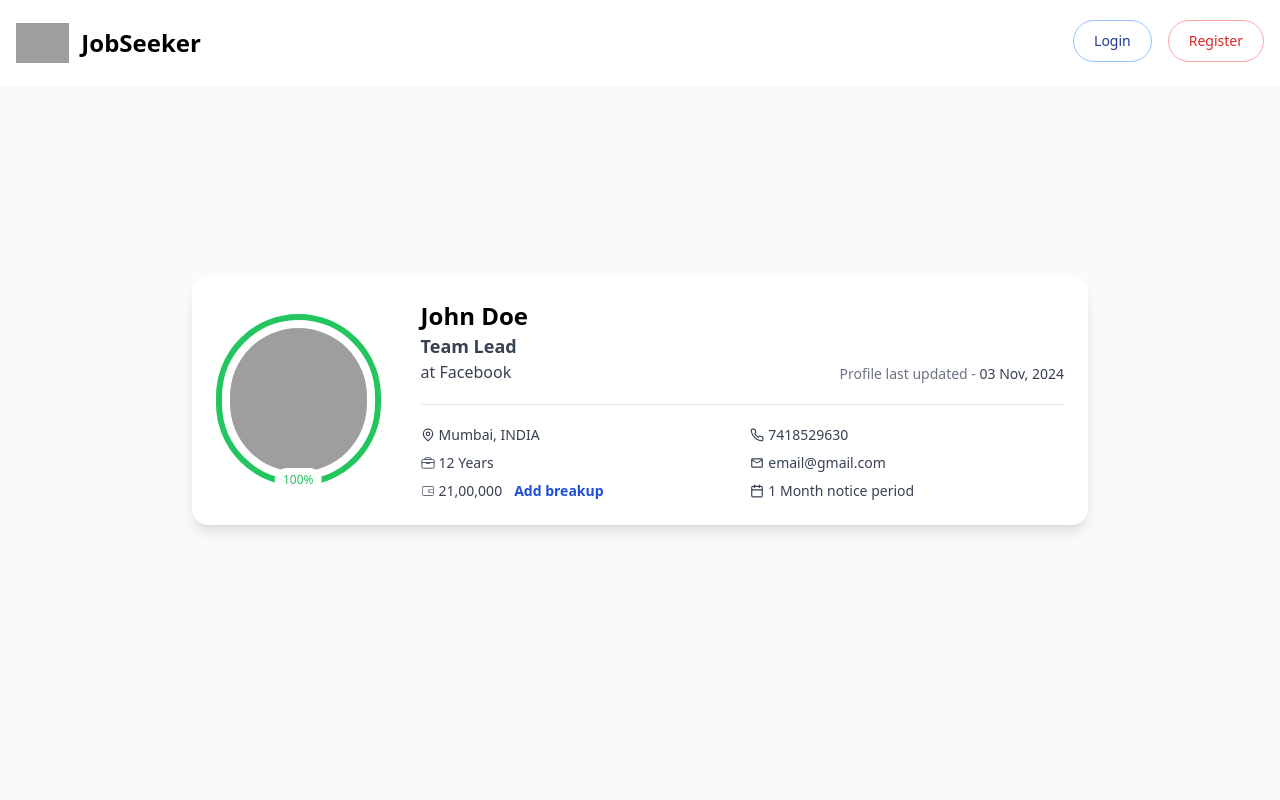
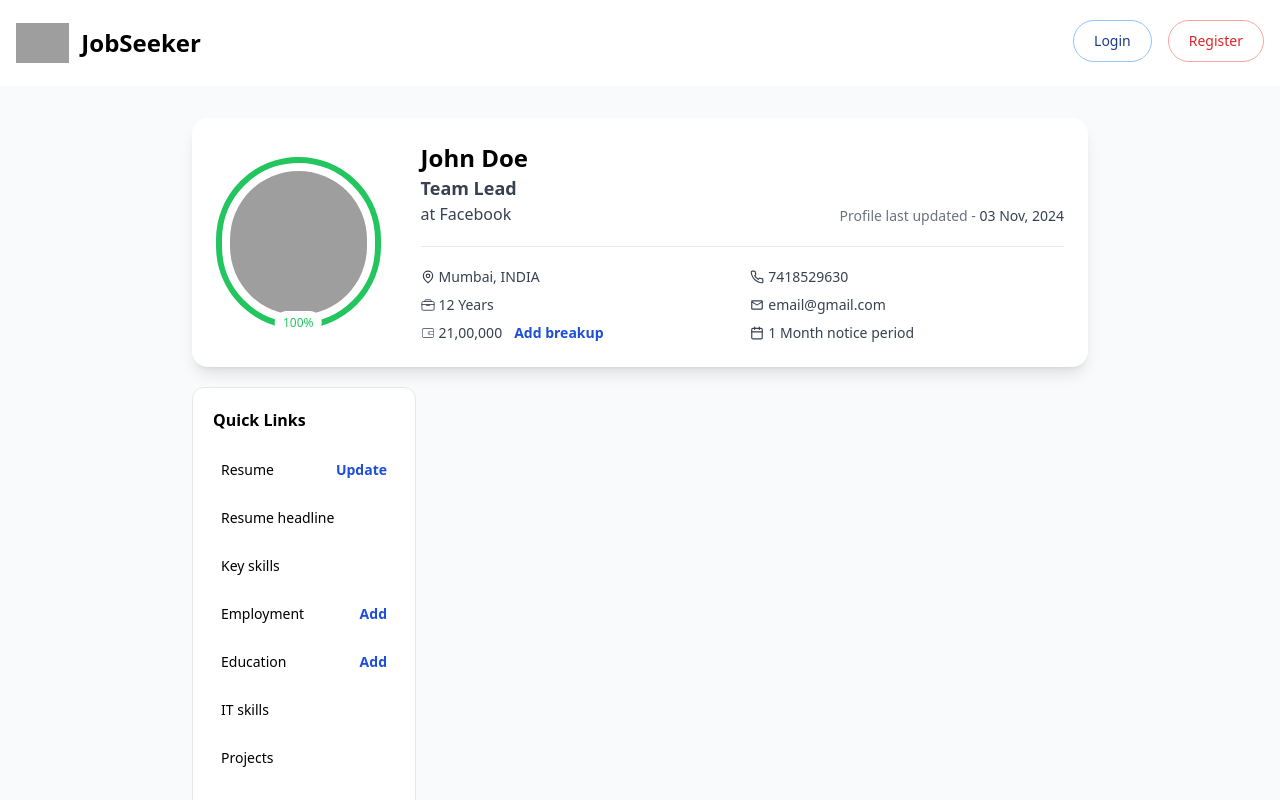
Before and after one commit to Anirudh-WB/JobSeaker, a React (Create React App) app: page /profile in a window 1280 px wide. Built offline with nearby package versions, Linux system fonts and the light colour scheme; grey boxes are pictures that could not be loaded.

Commit message:
quick links

```diff
--- a/src/App.jsx
+++ b/src/App.jsx
@@ -5,12 +5,14 @@ import { Route, Routes } from "react-router-dom";
 
 function App() {
   return (
-    <div className="App bg-gray-50 h-screen w-screen overflow-auto flex flex-col justify-center items-center">
+    <div className="App bg-gray-50 h-screen w-screen flex flex-col">
       <Navbar />
-      <Routes>
-        <Route path="/" element={<HomePage />} />
-        <Route path="/profile" element={<ProfilePage />} />
-      </Routes>
+      <div className="overflow-auto">
+        <Routes>
+          <Route path="/" element={<HomePage />} />
+          <Route path="/profile" element={<ProfilePage />} />
+        </Routes>
+      </div>
     </div>
   );
 }
--- a/src/components/HomePage/HomePage.jsx
+++ b/src/components/HomePage/HomePage.jsx
@@ -1,5 +1,4 @@
 import React from "react";
-import Navbar from "../NavBar/Navbar";
 import SearchBar from "./SearchBar";
 
 function HomePage() {
--- a/src/components/NavBar/navbar.jsx
+++ b/src/components/NavBar/navbar.jsx
@@ -2,7 +2,7 @@ import React from "react";
 
 function Navbar() {
   return (
-    <nav class="bg-white border-gray-200 dark:bg-slate-200 w-full top-0 absolute">
+    <nav class="bg-white border-gray-200 dark:bg-slate-200 w-full h-fit top-0 sticky z-50">
       <div class="max-w-screen-xl flex flex-wrap items-center justify-between mx-auto p-4">
         <a href="/" class="flex items-center space-x-3 rtl:space-x-reverse">
           <img
--- a/src/components/ProfilePage/ProfileHeader.jsx
+++ b/src/components/ProfilePage/ProfileHeader.jsx
@@ -45,7 +45,9 @@ function ProfileHeader() {
             <p className="flex items-center gap-1">
               <CiWallet />
               21,00,000{" "}
-              <span className="font-semibold text-blue-700 px-2">Add breakup</span>
+              <span className="font-semibold text-blue-700 px-2">
+                Add breakup
+              </span>
             </p>
           </div>
           <hr />
--- a/src/components/ProfilePage/ProfilePage.jsx
+++ b/src/components/ProfilePage/ProfilePage.jsx
@@ -1,10 +1,12 @@
 import React from "react";
 import ProfileHeader from "./ProfileHeader";
+import QuickLinks from "./QuickLinks";
 
 function ProfilePage() {
   return (
-    <div className="py-8 px-48 w-full">
+    <div className="py-8 px-48 w-full h-full overflow-auto flex flex-col gap-5">
       <ProfileHeader />
+      <QuickLinks />
     </div>
   );
 }
--- /dev/null
+++ b/src/components/ProfilePage/QuickLinks.jsx
@@ -0,0 +1,28 @@
+import React from "react";
+
+function QuickLinks() {
+  return (
+    <div className="flex flex-col gap-7 bg-white rounded-xl border p-5 w-1/4">
+      <h2 className="font-bold">Quick Links</h2>
+      <div className="flex flex-col px-2 gap-7 text-sm font-medium">
+        <a href="#Resume" className="flex items-center justify-between">
+          Resume <span className="font-semibold text-blue-700">Update</span>
+        </a>
+        <a href="#Resume-headline">Resume headline</a>
+        <a href="#Key-skills">Key skills</a>
+        <a href="#Employment" className="flex items-center justify-between">
+          Employment <span className="font-semibold text-blue-700">Add</span>
+        </a>
+        <a href="#Education" className="flex items-center justify-between">
+          Education <span className="font-semibold text-blue-700">Add</span>
+        </a>
+        <a href="#IT-skills">IT skills</a>
+        <a href="#Projects">Projects</a>
+        <a href="#Career-profile">Career profile</a>
+        <a href="#Personal-details">Personal details</a>
+      </div>
+    </div>
+  );
+}
+
+export default QuickLinks;
```
